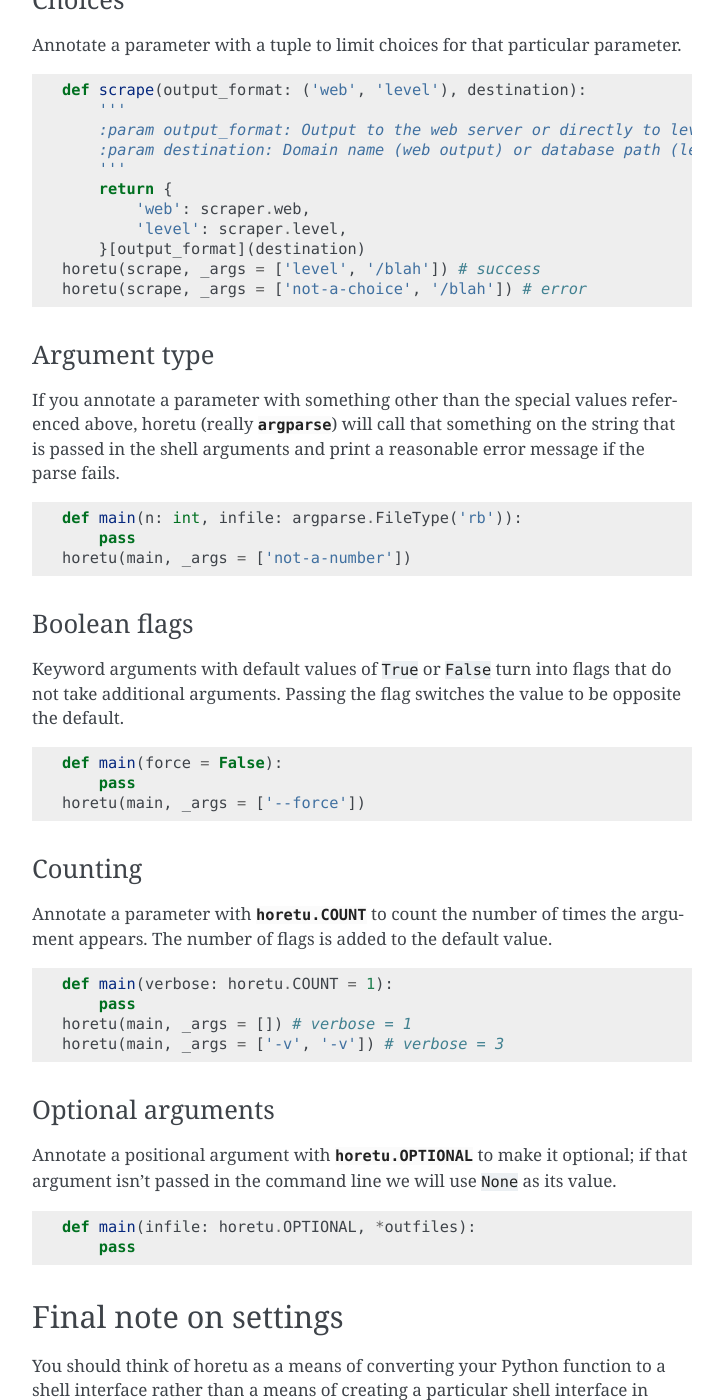
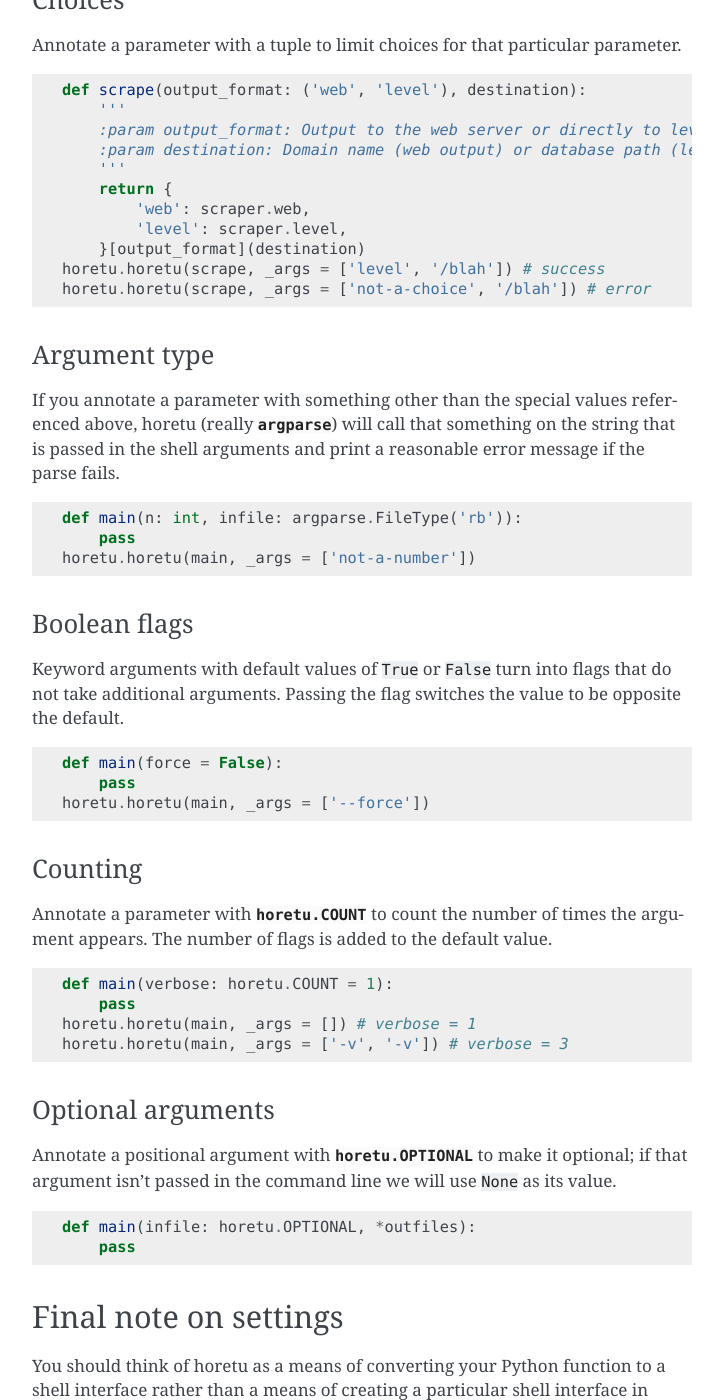
Before and after one commit to tlevine/horetu, a Sphinx documentation site: the page built from docs/settings.rst, in a window 1280 px wide and 1400 px high, scrolled down 3030 px. Shown: the whole window, without its empty margins (388-1111 px from the left). Built offline with Sphinx 7.4.7, drawn with Linux system fonts in a browser that asks for light colours; some of the changed text lies outside the part shown.

Commit message:
doctests

```diff
--- a/docs/settings.rst
+++ b/docs/settings.rst
@@ -49,7 +49,7 @@
 Help is taken from parameter annotations in the docstring; in the following
 function,
 
-::
+.. testcode::
 
     def main(n_cores: int = 8):
         '''
@@ -68,21 +68,21 @@
 and keyword arguments with longer names are turned into two-hyphen flags.
 Also, underscores are replaced with hyphens.
 
-::
+.. testcode::
 
     def main(some_file, some_password = None, n = 8):
         pass
-    horetu(some_file, _args = ['--some-password', 'abc', '-n' '2'])
+    horetu.horetu(some_file, _args = ['--some-password', 'abc', '-n' '2'])
 
 horetu tries to turn long keyword arguments are also turned into
 one-hyphen flags too, using the first letter as the flag.
 It does this only when all keyword arguments have different first letters.
 
-::
+.. testcode::
 
     def main(some_file, some_password = None, n = 8):
         pass
-    horetu(some_file, _args = ['-s', 'abc', '-n' '2'])
+    horetu.horetu(some_file, _args = ['-s', 'abc', '-n' '2'])
 
 Default arguments
 ^^^^^^^^^^^^^^^^^^^
@@ -96,29 +96,29 @@
 to be passed for each Python argument. For example, the following interface
 requires one "X", one "Y", and optionally, one "Z".
 
-::
+.. testcode::
 
     def f(x, y, z = 'elephant'):
         pass
-    horetu(f)
+    horetu.horetu(f)
 
 In some cases horetu accepts several shell arguments and turns them into a list.
 One such situation is var-positional arguments, which take zero or more values;
 the following interface takes exactly one "A" and zero or more "B".
 
-::
+.. testcode::
 
     def f(a, *b):
         pass
-    horetu(f)
+    horetu.horetu(f)
 
 The other situation is keyword arguments annotated with type :py:class:`list`.
 
-::
+.. testcode::
 
     def f(colors: list = None):
         pass
-    horetu(f)
+    horetu.horetu(f)
 
 This last interface takes as many "COLORS" as you want and iterprets them as a
 list. If you pass no colors, the value ``None`` is passed as ``colors``.
@@ -127,7 +127,7 @@
 if the default argument is a list, it is extended, rather than replaced,
 with the new arguments.
 
-::
+.. testcode::
 
     def f(colors: list = ['pink']):
         return colors
@@ -144,7 +144,7 @@
 Annotate a parameter with a tuple to limit choices for that particular
 parameter.
 
-::
+.. testcode::
 
     def scrape(output_format: ('web', 'level'), destination):
         '''
@@ -155,8 +155,8 @@
             'web': scraper.web,
             'level': scraper.level,
         }[output_format](destination)
-    horetu(scrape, _args = ['level', '/blah']) # success
-    horetu(scrape, _args = ['not-a-choice', '/blah']) # error
+    horetu.horetu(scrape, _args = ['level', '/blah']) # success
+    horetu.horetu(scrape, _args = ['not-a-choice', '/blah']) # error
 
 Argument type
 ^^^^^^^^^^^^^^^^
@@ -165,11 +165,11 @@
 on the string that is passed in the shell arguments and print a reasonable
 error message if the parse fails.
 
-::
+.. testcode::
 
     def main(n: int, infile: argparse.FileType('rb')):
         pass
-    horetu(main, _args = ['not-a-number'])
+    horetu.horetu(main, _args = ['not-a-number'])
 
 Boolean flags
 ^^^^^^^^^^^^^^^^
@@ -181,19 +181,19 @@
 
     def main(force = False):
         pass
-    horetu(main, _args = ['--force'])
+    horetu.horetu(main, _args = ['--force'])
 
 Counting
 ^^^^^^^^^^^^^
 Annotate a parameter with :py:data:`horetu.COUNT` to count the number of times
 the argument appears. The number of flags is added to the default value.
 
-::
+.. testcode::
 
     def main(verbose: horetu.COUNT = 1):
         pass
-    horetu(main, _args = []) # verbose = 1
-    horetu(main, _args = ['-v', '-v']) # verbose = 3
+    horetu.horetu(main, _args = []) # verbose = 1
+    horetu.horetu(main, _args = ['-v', '-v']) # verbose = 3
 
 Optional arguments
 ^^^^^^^^^^^^^^^^^^^^^^
@@ -201,7 +201,7 @@
 optional; if that argument isn't passed in the command line we will use
 ``None`` as its value.
 
-::
+.. testcode::
 
     def main(infile: horetu.OPTIONAL, *outfiles):
         pass
```
Also changed, not shown: other parts of docs/settings.rst (+1 -1 lines).
